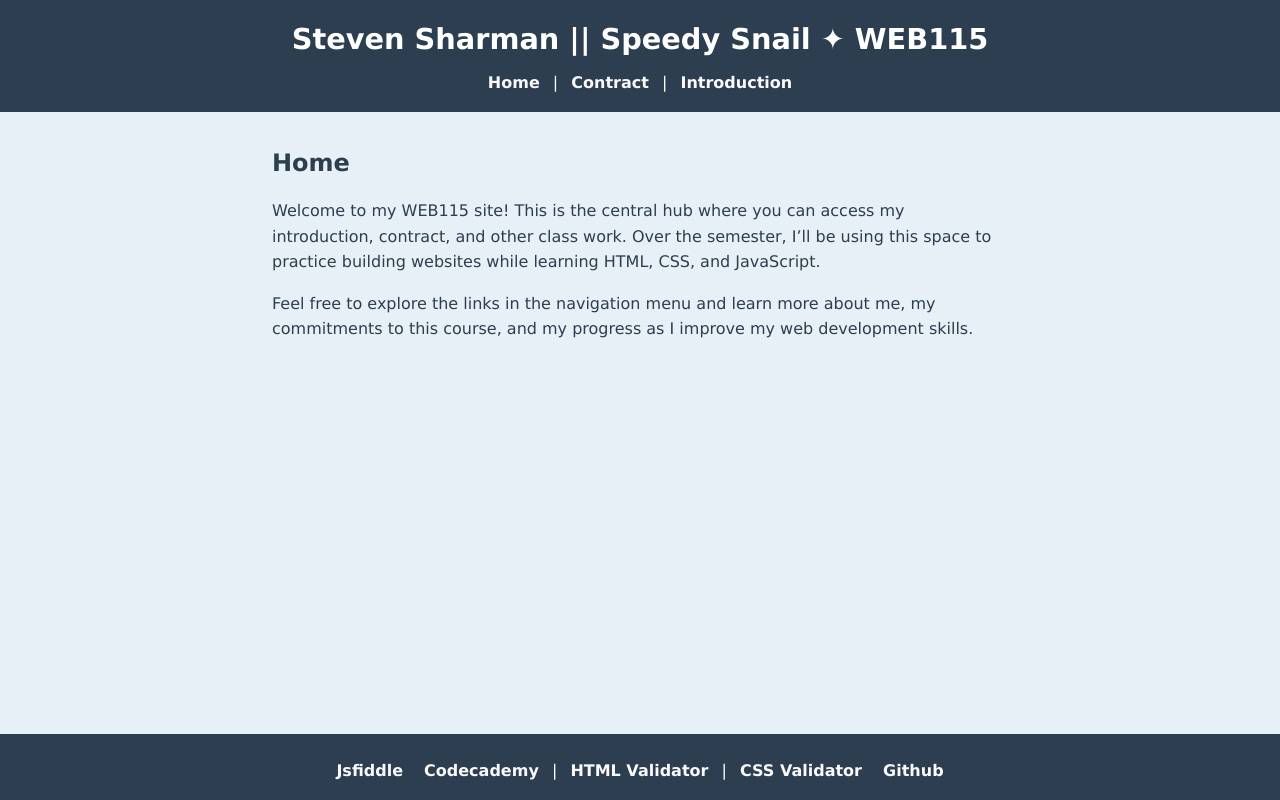
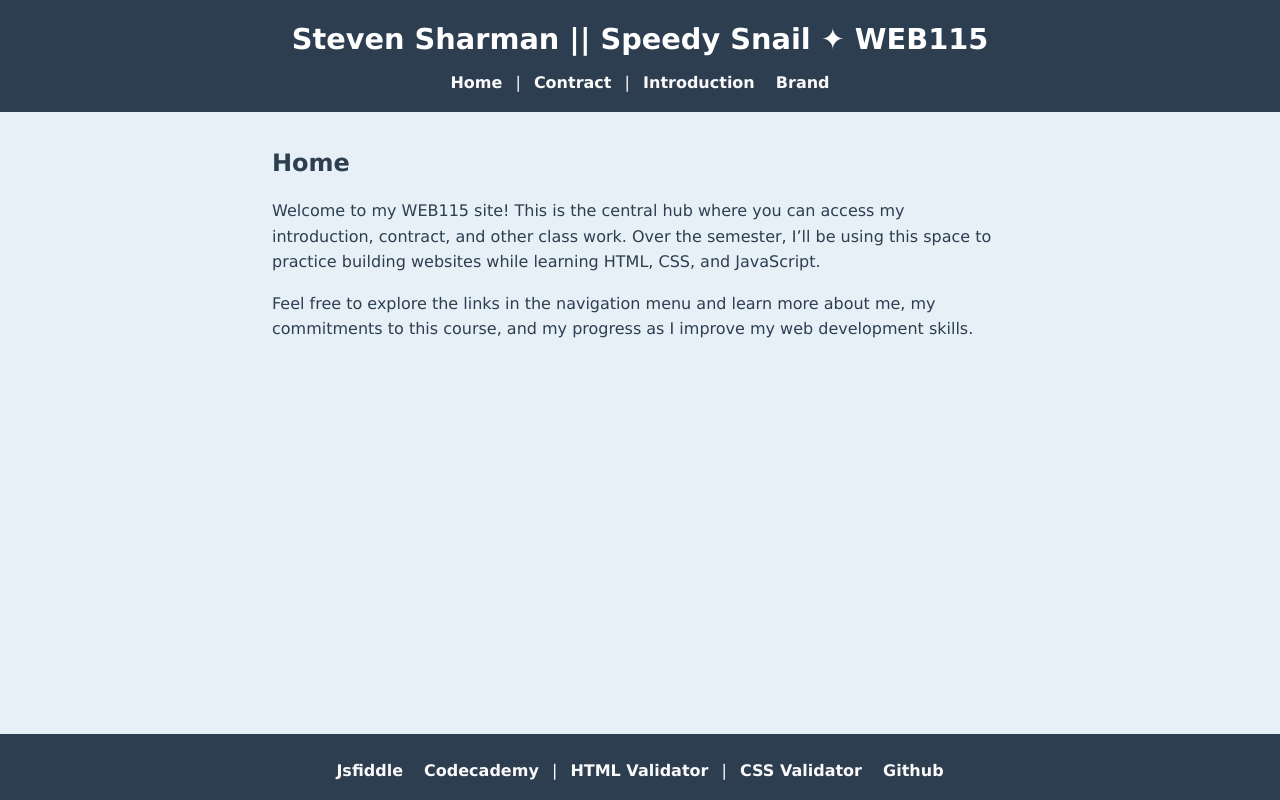
Before and after one commit to stevensharman1/web115, a plain HTML site: page index.html in a window 1280 px wide. Drawn offline with Linux system fonts and the light colour scheme.

Commit message:
Update index.html

```diff
--- a/index.html
+++ b/index.html
@@ -13,6 +13,7 @@
       <a href="index.html">Home</a> |
       <a href="contract.html">Contract</a> |
       <a href="introduction.html">Introduction</a>
+      <a href="brand.html">Brand</a>
     </nav>
   </header>
 
```
